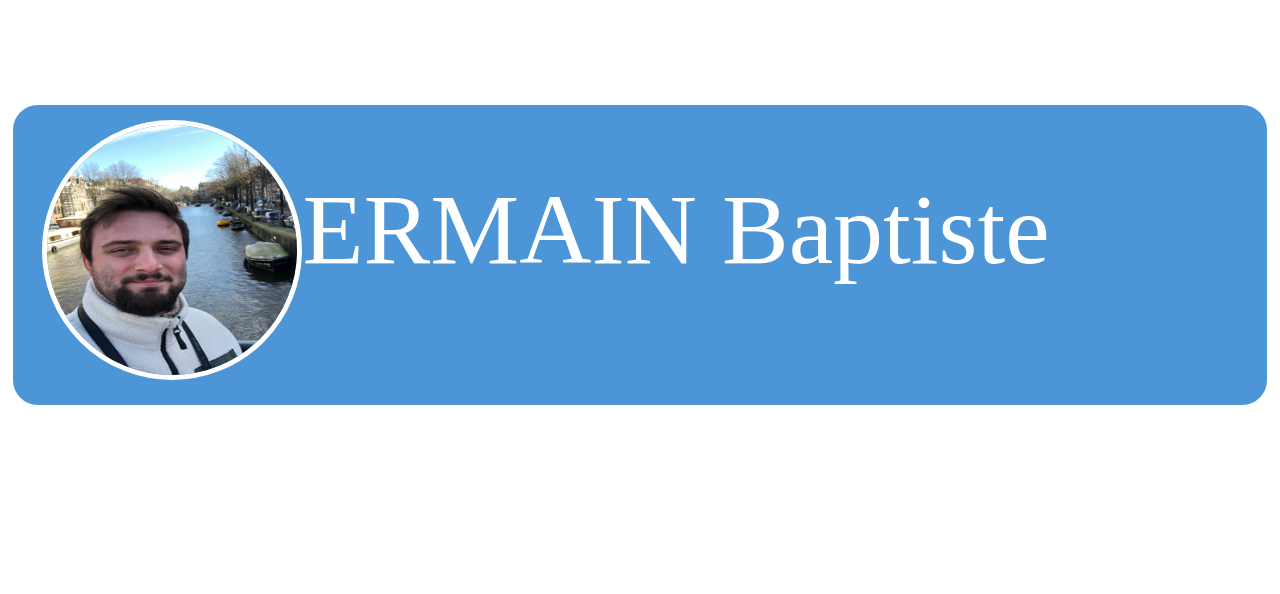
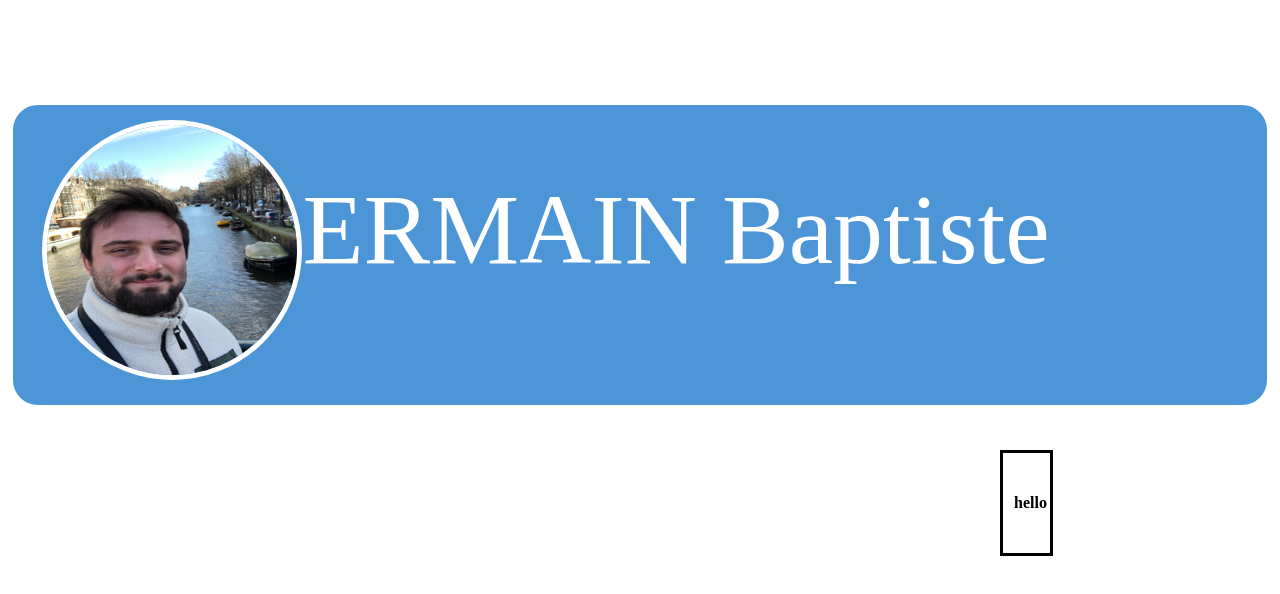
Before and after one commit to Gerbap/gerbap.github.io, a plain HTML site: page index.HTML in a window 1280 px wide. Drawn offline with Linux system fonts and the light colour scheme.

Commit message:
changement 2

```diff
--- a/INDEX.CSS
+++ b/INDEX.CSS
@@ -24,5 +24,13 @@
 div{
     height: 100px;
   position: relative;
-
 }
+.corps_text{
+display: flex;
+align-items: center;
+border: 3px solid black;
+border-collapse: 50px;
+position: absolute;
+top: 450px;
+left: 1000px;
+}
--- a/index.HTML
+++ b/index.HTML
@@ -11,5 +11,16 @@
 <img src="photoprofil.jpeg" alt="Texte alternatif" />
 </p>
 </div>
+<div class="corps_text">
+  <table>
+    <tr>
+      <td>
+        <td>
+         <th>hello</th>
+        </td>
+      </td>
+    </tr>
+  </table>
+</div>
   </body>
 </html>
```
